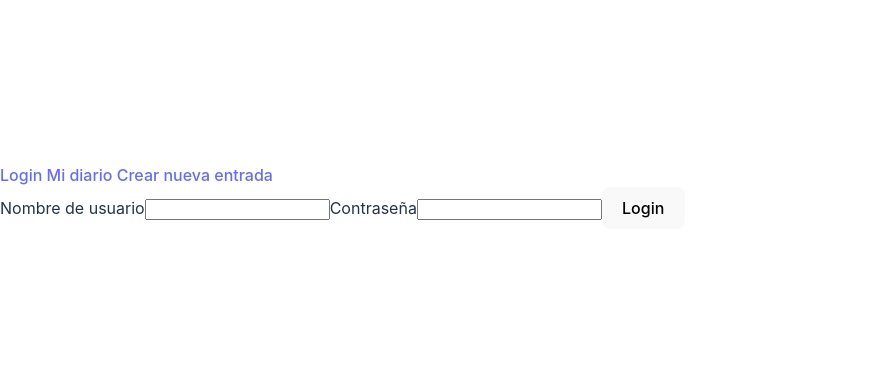
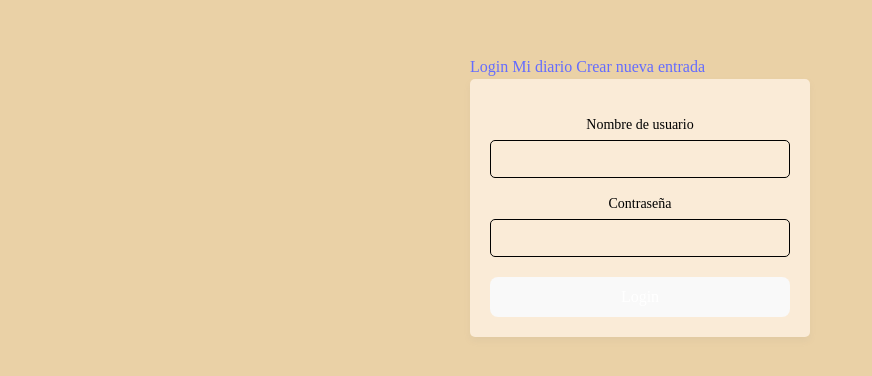
Before and after one commit to marianodilup/DiaryProject, a React (Vite) app: page / in a window 1280 px wide. Shown: the part 204-580 px from the top of the page, without its empty margins (0-872 px from the left). Built offline with nearby package versions, Linux system fonts and the light colour scheme; no server answers.

Commit message:
Log In scss added to the project

```diff
--- a/package.json
+++ b/package.json
@@ -21,6 +21,7 @@
     "eslint-plugin-react": "^7.34.1",
     "eslint-plugin-react-hooks": "^4.6.0",
     "eslint-plugin-react-refresh": "^0.4.6",
+    "node-sass": "^9.0.0",
     "react-router-dom": "^6.24.1",
     "sass": "^1.77.8",
     "vite": "^5.2.0"
--- a/src/components/Login/Login.jsx
+++ b/src/components/Login/Login.jsx
@@ -1,5 +1,6 @@
 import React, { useState } from "react";
 //import { userAPIjsx } from "../services/userapi.jsx";
+import "./Login.scss";
 
 function Login({ setUserData }) {
   const [user, setUser] = useState({ username: "", password: "" });
@@ -24,7 +25,7 @@ function Login({ setUserData }) {
   };
 
   return (
-    <div>
+    <div className="login-container">
       <form onSubmit={handleForm}>
         <label htmlFor="username">Nombre de usuario</label>
         <input
--- /dev/null
+++ b/src/components/Login/Login.scss
@@ -0,0 +1,71 @@
+// variables
+$font-stack: 'Helvetica Neue', sans-serif;
+$primary-color: antiquewhite;
+$secondary-color: black;
+$border-radius: 5px;
+$input-padding: 10px;
+$button-padding: 10px 20px;
+$box-shadow: 0 4px 6px rgba(157, 149, 149, 0.1);
+$transition: all 0.3s ease;
+
+body {
+  display: flex;
+  justify-content: center;
+  align-items: center;
+  min-height: 100vh;
+  background-color: #ead1a6;
+  font-family: 'Georgia, serif';
+}
+
+.login-container {
+  background: antiquewhite;
+  padding: 20px;
+  border-radius: $border-radius;
+  box-shadow: $box-shadow;
+  width: 300px;
+  text-align: center;
+}
+
+form {
+  display: flex;
+  flex-direction: column;
+}
+
+label {
+  margin-top: 15px;
+  font-size: 14px;
+  color: $secondary-color;
+}
+
+input {
+  padding: $input-padding;
+  margin-top: 5px;
+  border: 1px solid $secondary-color;
+  border-radius: $border-radius;
+  font-size: 14px;
+  transition: $transition;
+  background-color: antiquewhite;
+  color: black;
+
+  &:focus {
+    border-color: $primary-color;
+    outline: none;
+    box-shadow: 0 0 5px rgba($primary-color, 0.5);
+  }
+}
+
+button {
+  margin-top: 20px;
+  padding: $button-padding;
+  background-color: $primary-color;
+  color: #fff;
+  border: none;
+  border-radius: $border-radius;
+  cursor: pointer;
+  font-size: 16px;
+  transition: $transition;
+
+  &:hover {
+    background-color: darken($primary-color, 32%);
+  }
+}
```
Also changed, not shown: 1 other file (tests, documents, lock files or other folders).
